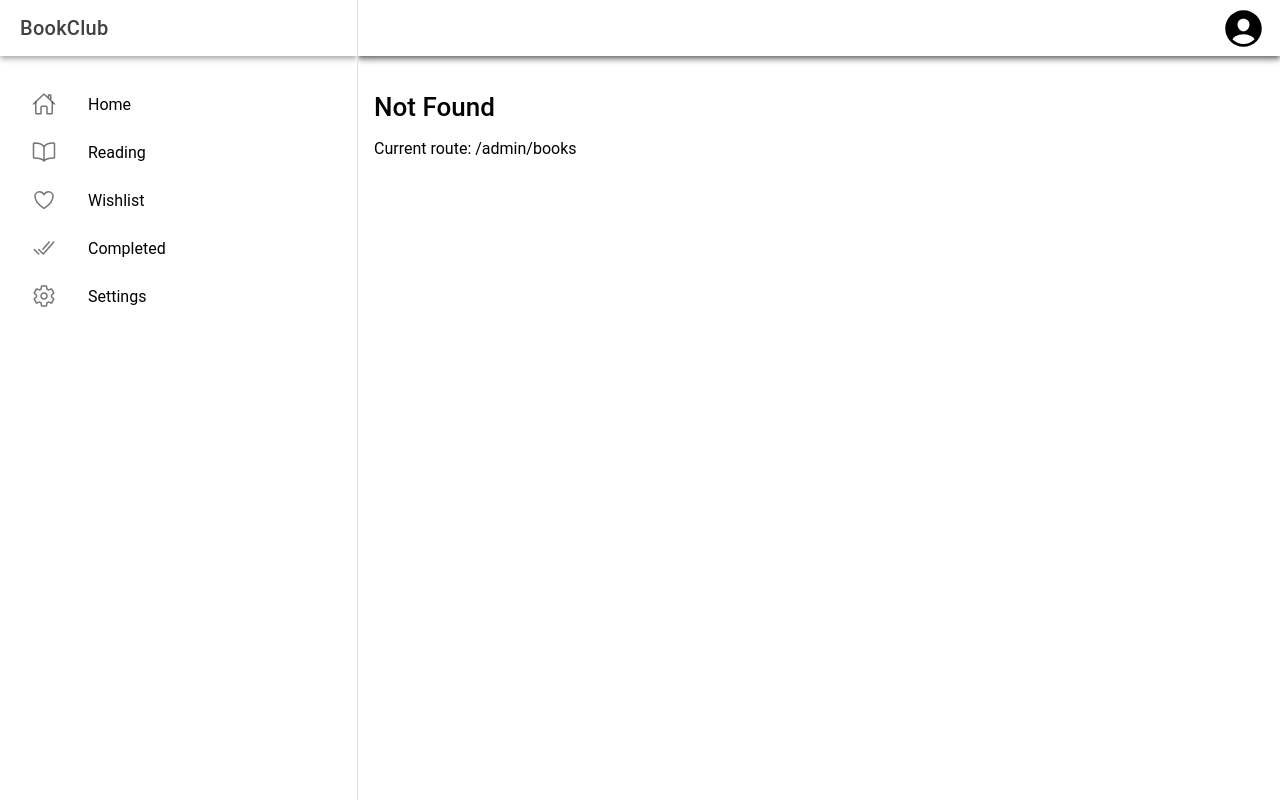
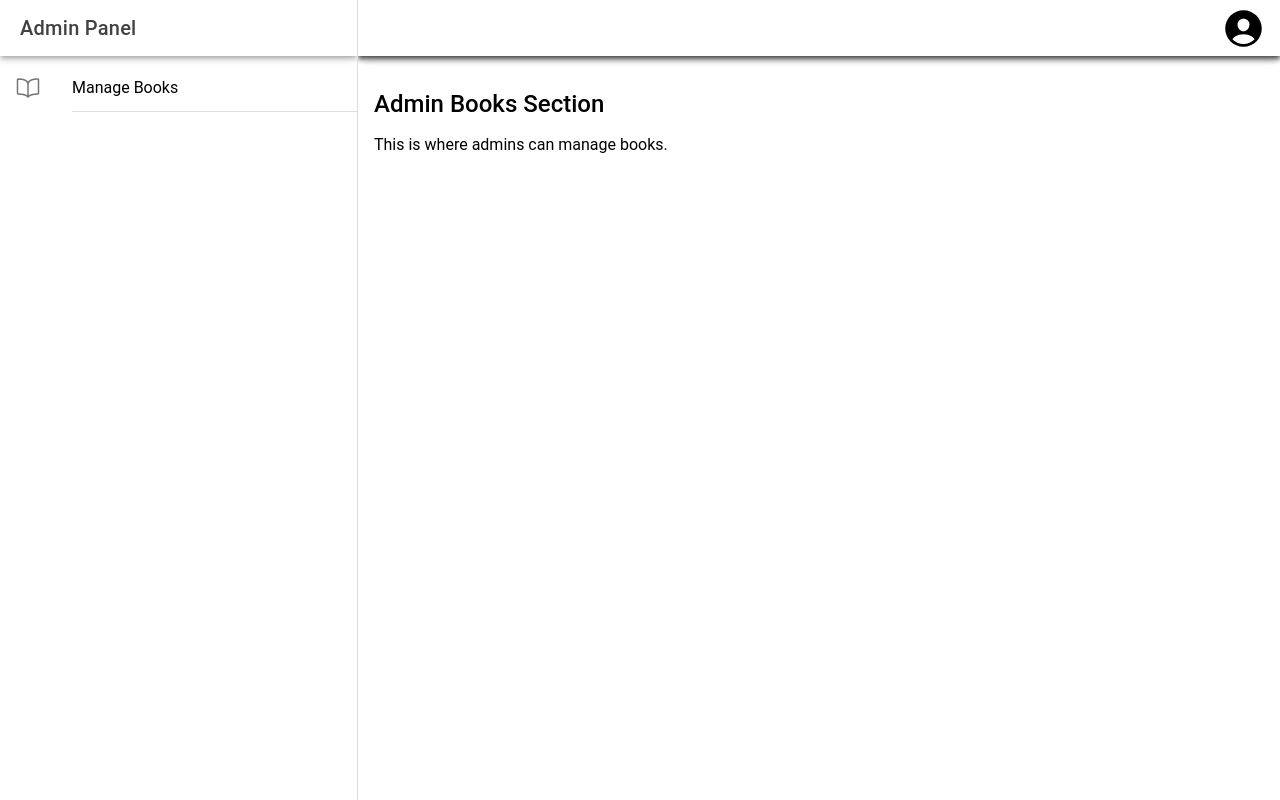
Before and after one commit to SamaraRuizSandoval/BookClubApp, a React (Vite) app in the folder book-club-app/: page /admin/books in a window 1280 px wide. Before the commit this address had no page. Built offline with nearby package versions, Linux system fonts and the light colour scheme.

Commit message:
feat(admin): Updates admin page layout and adds admin menu panel

```diff
--- a/book-club-app/src/App.tsx
+++ b/book-club-app/src/App.tsx
@@ -4,10 +4,10 @@ import { Switch, Route, Redirect } from 'react-router-dom';
 
 import { LeftMenu } from './components/LeftMenu';
 import { useAuth } from './context/AuthContext';
-import { AdminDashboard } from './pages/AdminDashboard';
 import { Login } from './pages/Login';
 import { Page } from './pages/Page';
 import { Register } from './pages/Register';
+import { AdminLayout } from './pages/admin/AdminLayout';
 import {
   ReadingSection,
   WishlistSection,
@@ -34,7 +34,7 @@ export default function App() {
               render={() =>
                 auth.isAuthenticated ? (
                   auth.user?.role === 'admin' ? (
-                    <Redirect to="/dashboard" />
+                    <Redirect to="/admin" />
                   ) : (
                     <Redirect to="/home" />
                   )
@@ -54,8 +54,8 @@ export default function App() {
 
             <Route path="/register" component={Register} exact />
 
-            {/* 🔐 ADMIN DASHBOARD */}
-            <Route path="/dashboard" component={AdminDashboard} exact />
+            {/* 🔐 ADMIN LAYOUT */}
+            <Route path="/admin" component={AdminLayout} />
 
             {/* 🔐 USER LAYOUT (SplitPane with LeftMenu) */}
             <Route>
--- a/book-club-app/src/components/UpperNavigation.tsx
+++ b/book-club-app/src/components/UpperNavigation.tsx
@@ -9,6 +9,7 @@ import {
   IonList,
   IonItem,
   useIonRouter,
+  IonMenuButton,
 } from '@ionic/react';
 import { useState } from 'react';
 
@@ -30,6 +31,9 @@ export function UpperNavigation() {
     <>
       <IonHeader>
         <IonToolbar>
+          <IonButtons slot="start">
+            <IonMenuButton></IonMenuButton>
+          </IonButtons>
           <IonButtons slot="end">
             <IonButton
               fill="clear"
--- a/book-club-app/src/pages/AdminDashboard.tsx
+++ /dev/null
@@ -1,13 +0,0 @@
-import { IonContent } from '@ionic/react';
-import React from 'react';
-
-import { UpperNavigation } from '../components/UpperNavigation';
-
-export function AdminDashboard() {
-  return (
-    <>
-      <UpperNavigation />
-      <IonContent>Admin Dashboard content</IonContent>
-    </>
-  );
-}
--- a/book-club-app/src/pages/Login.tsx
+++ b/book-club-app/src/pages/Login.tsx
@@ -62,7 +62,7 @@ export function Login() {
       login(authToken, userData);
       setIsLoading(false);
       if (userData.data.role === 'admin') {
-        history.replace('/dashboard');
+        history.replace('/admin');
       } else {
         history.replace('/home');
       }
--- /dev/null
+++ b/book-club-app/src/pages/admin/AdminBooks.tsx
@@ -0,0 +1,28 @@
+import {
+  IonContent,
+  IonPage,
+  IonHeader,
+  IonToolbar,
+  IonTitle,
+  IonText,
+} from '@ionic/react';
+import React from 'react';
+
+export function AdminBooks() {
+  return (
+    <IonPage>
+      <IonHeader>
+        <IonToolbar>
+          <IonTitle>Admin Books</IonTitle>
+        </IonToolbar>
+      </IonHeader>
+
+      <IonContent className="ion-padding">
+        <IonText>
+          <h2>Admin Books Section</h2>
+          <p>This is where admins can manage books.</p>
+        </IonText>
+      </IonContent>
+    </IonPage>
+  );
+}
--- /dev/null
+++ b/book-club-app/src/pages/admin/AdminLayout.tsx
@@ -0,0 +1,60 @@
+import {
+  IonContent,
+  IonItem,
+  IonLabel,
+  IonList,
+  IonMenu,
+  IonMenuToggle,
+  IonPage,
+  IonRouterOutlet,
+  IonTitle,
+  IonToolbar,
+  IonHeader,
+  IonIcon,
+  IonSplitPane,
+} from '@ionic/react';
+import { bookOutline, peopleOutline, gridOutline } from 'ionicons/icons';
+import { Route, Redirect, Switch } from 'react-router-dom';
+
+import { UpperNavigation } from '../../components/UpperNavigation';
+
+import { AdminBooks } from './AdminBooks';
+
+export function AdminLayout() {
+  return (
+    <>
+      <IonSplitPane when="lg" contentId="admin-content">
+        <IonMenu contentId="admin-content" type="overlay" side="start">
+          <IonHeader>
+            <IonToolbar>
+              <IonTitle>Admin Panel</IonTitle>
+            </IonToolbar>
+          </IonHeader>
+          <IonContent>
+            <IonList>
+              <IonMenuToggle autoHide={false}>
+                <IonItem routerLink="/admin/books" routerDirection="none">
+                  <IonIcon icon={bookOutline} slot="start" />
+                  <IonLabel>Manage Books</IonLabel>
+                </IonItem>
+              </IonMenuToggle>
+            </IonList>
+          </IonContent>
+        </IonMenu>
+
+        <IonPage id="admin-content">
+          <IonHeader>
+            <UpperNavigation />
+          </IonHeader>
+          <IonRouterOutlet>
+            <Switch>
+              <Route path="/admin/books" component={AdminBooks} exact />
+              <Redirect exact from="/admin" to="/admin/books" />
+            </Switch>
+            {/* <Route path="/admin/dashboard" component={AdminDashboard} exact /> */}
+          </IonRouterOutlet>
+        </IonPage>
+      </IonSplitPane>
+    </>
+  );
+}
```
